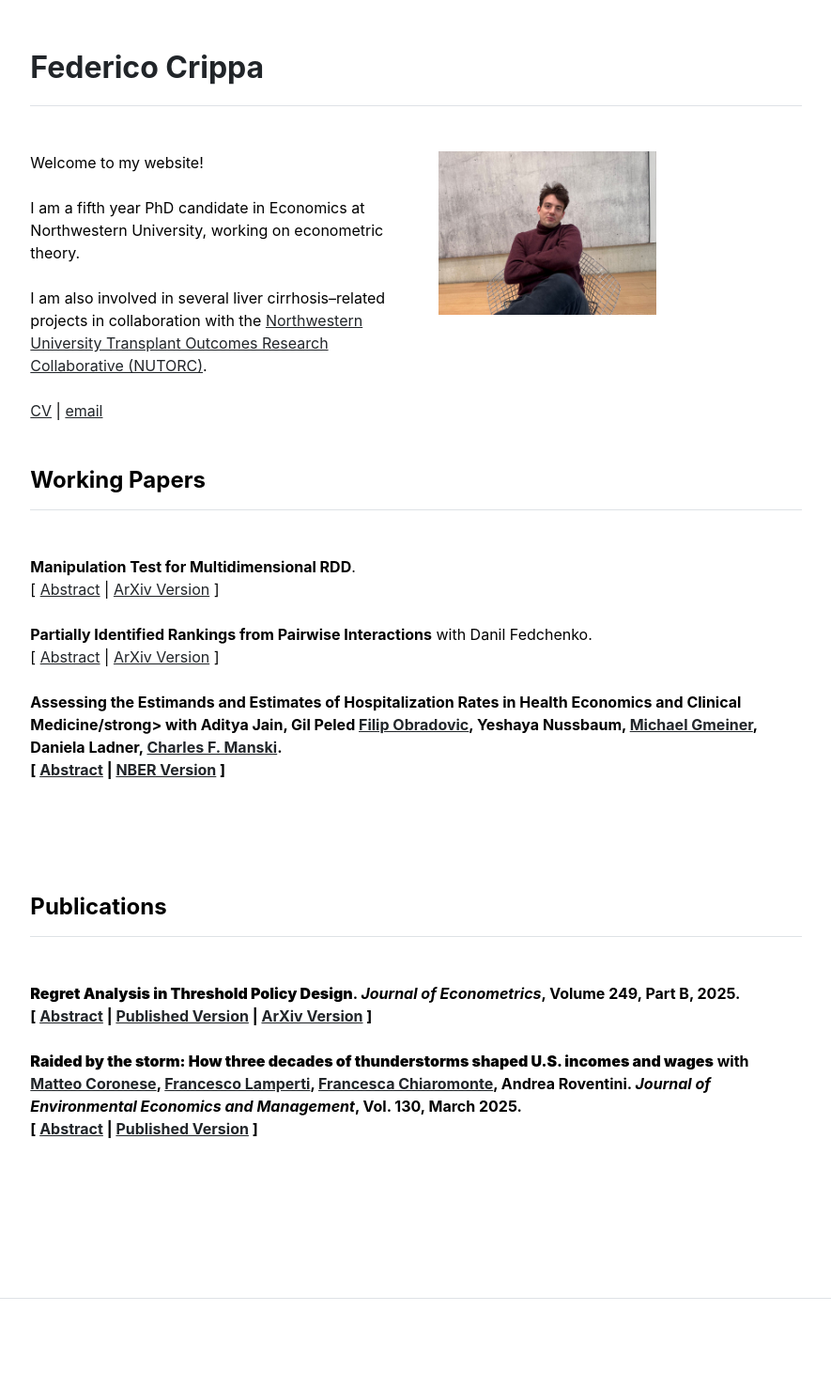
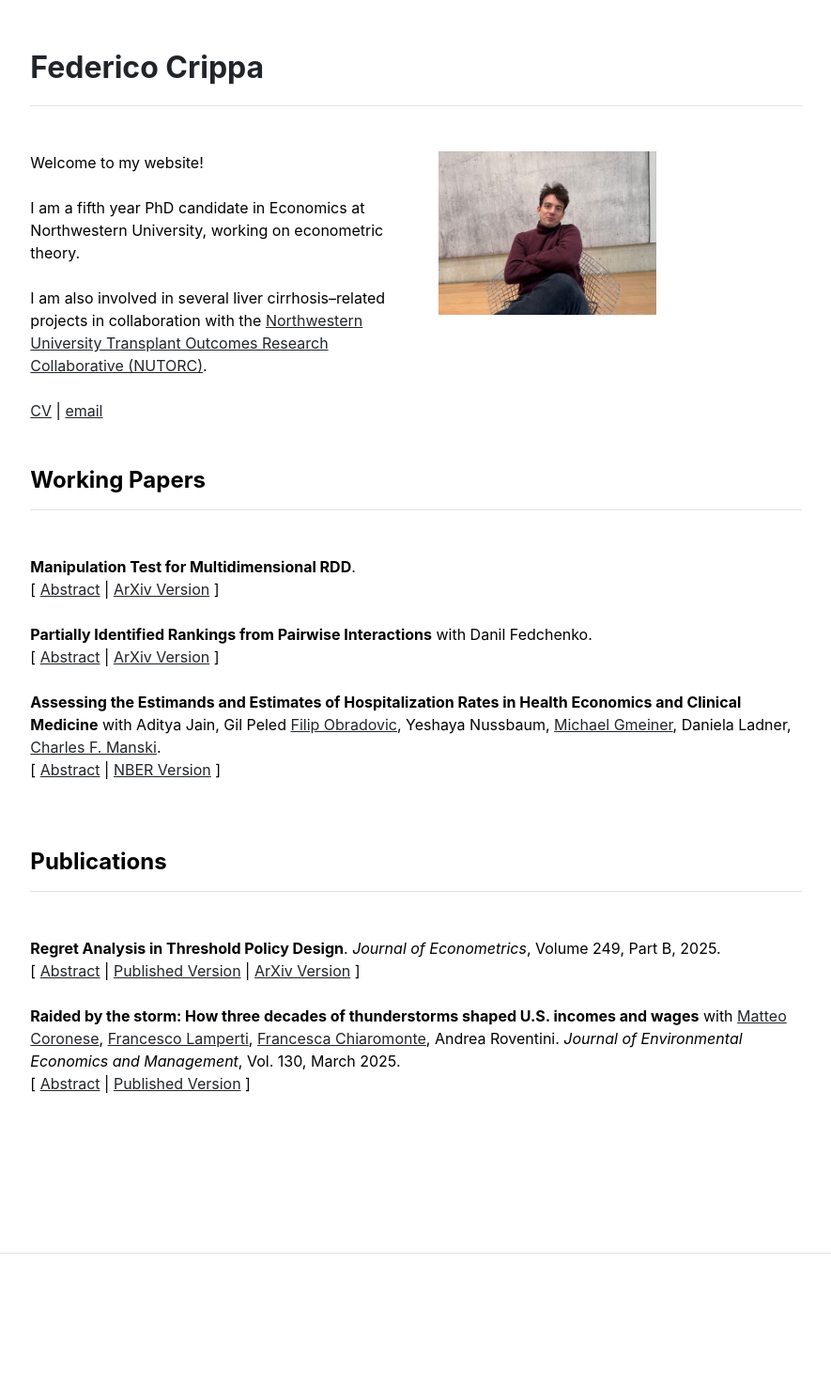
Before and after one commit to fedecrp/fedecrp.github.io, a Jekyll site: the page built from index.md, in a window 1280 px wide. Shown: the whole page at 94% size, without its empty margins (197-1082 px from the left). Built offline with Jekyll 4.4.1, drawn with Linux system fonts in a browser that asks for light colours; after the commit the page ends 1430 px from its top, so only the background shows below that.

Commit message:
Update working_papers.html

```diff
--- a/_includes/working_papers.html
+++ b/_includes/working_papers.html
@@ -46,7 +46,7 @@
       <!-- Third working paper -->
       <li class="mb-4">
         <div>
-          <strong>Assessing the Estimands and Estimates of Hospitalization Rates in Health Economics and Clinical Medicine/strong>
+          <strong>Assessing the Estimands and Estimates of Hospitalization Rates in Health Economics and Clinical Medicine</strong>
           with Aditya Jain, Gil Peled
           <a href="https://filipobradovic.com/" target="_blank">Filip Obradovic</a>, Yeshaya Nussbaum,
           <a href="https://sites.google.com/view/michael-gmeiner/home" target="_blank">Michael Gmeiner</a>, Daniela Ladner,
```
